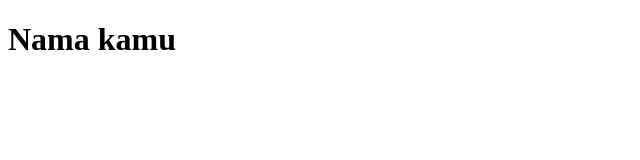
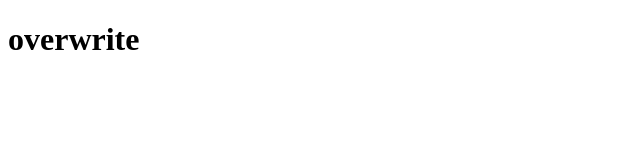
Before and after one commit to 1ZeroStorm/BelajarGit, a plain HTML site: page Newfile1.html in a window 1280 px wide. Shown: the whole page, without its empty margins (0-640 px from the left). Drawn offline with Linux system fonts and the light colour scheme.

Commit message:
overwrite?

```diff
--- a/Newfile1.html
+++ b/Newfile1.html
@@ -7,7 +7,7 @@
 </head>
 <body>
     <h1>
-        Nama kamu
+        overwrite
     </h1>
 </body>
 </html>
```
